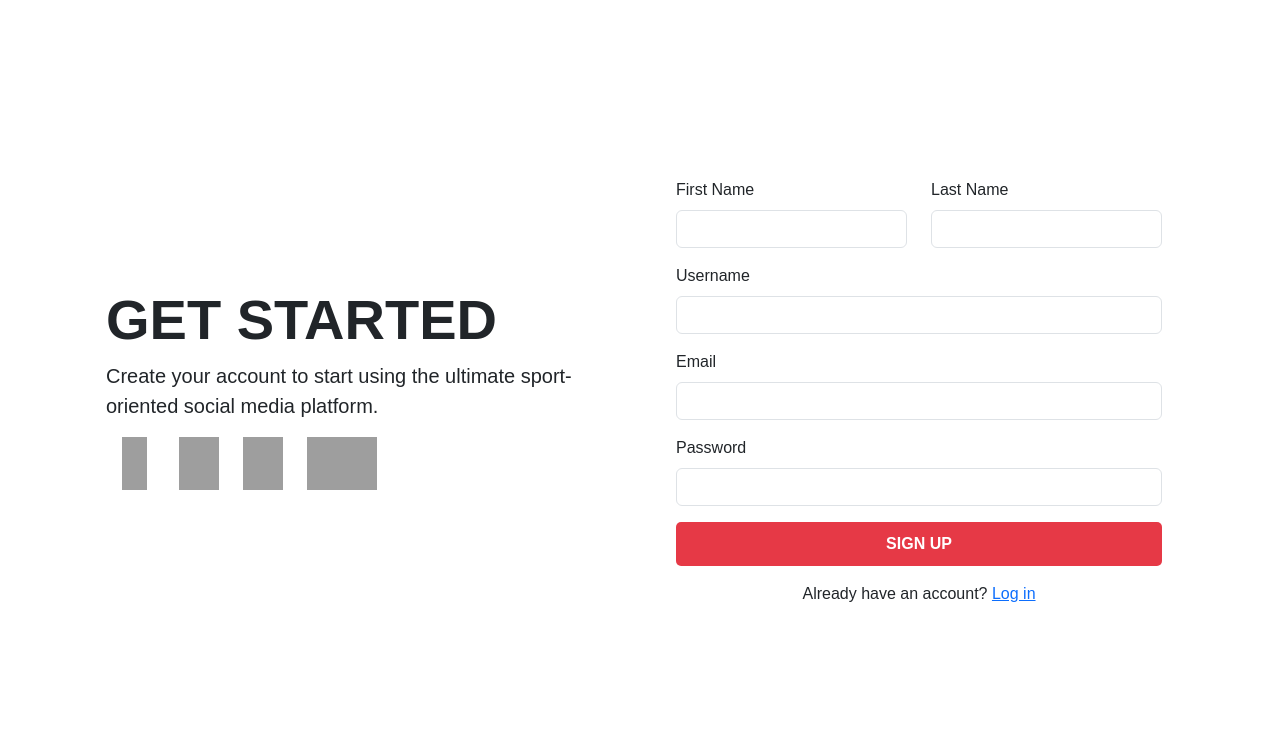
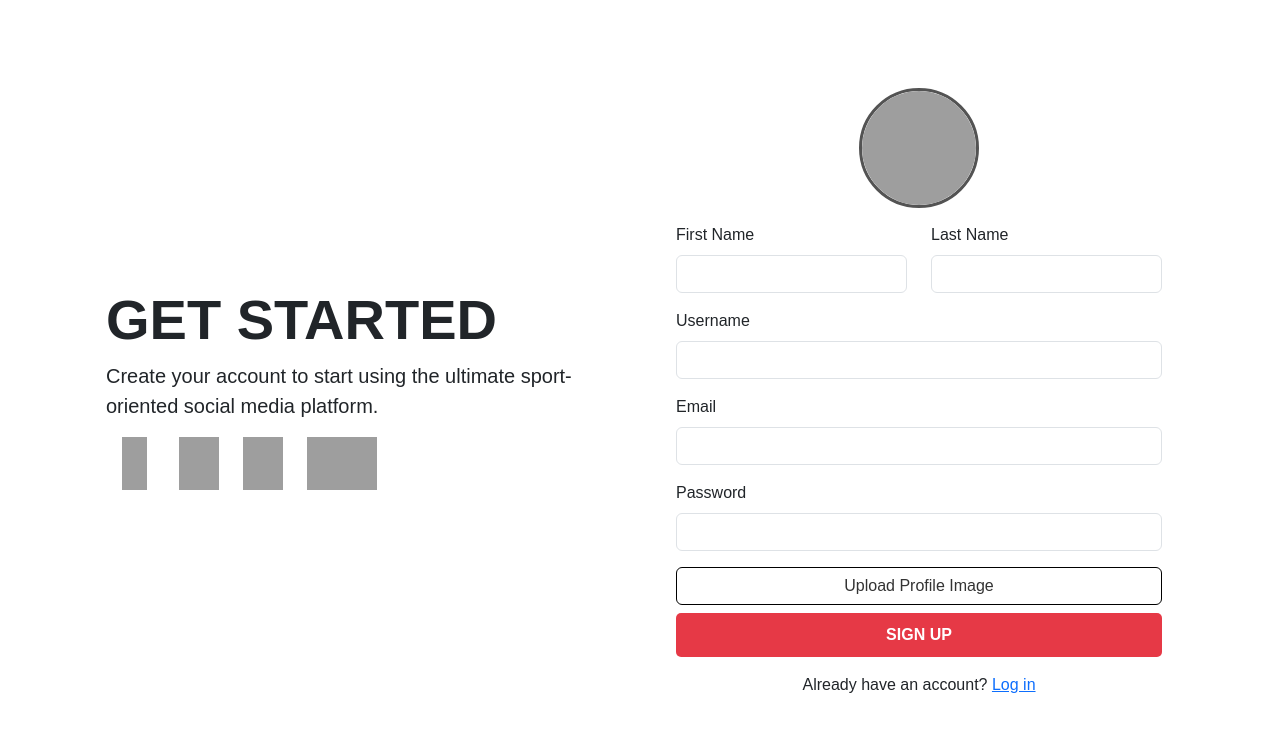
Before and after one commit to kylekmcleod/Sports-Social-Network, a PHP site: page /public/register.html in a window 1280 px wide. Shown: the top 732 px of the page. Run offline with PHP 8.4, Linux system fonts and the light colour scheme; grey boxes are pictures that could not be loaded.

Commit message:
Add PFP on register

```diff
--- a/assets/css/authentication/auth.css
+++ b/assets/css/authentication/auth.css
@@ -1,4 +1,3 @@
-/* auth.css */
 .register-btn {
     background-color: var(--primary-red);
     color: white;
@@ -24,3 +23,66 @@
     outline: none;
     box-shadow: 0 0 0 2px rgba(230, 57, 53, 0.6);
 }
+
+.profile-upload-container {
+    display: flex;
+    justify-content: center;
+    align-items: center;
+    flex-direction: column;
+    margin-bottom: 15px;
+}
+
+.profile-upload-box {
+    position: relative;
+    width: 120px;
+    height: 120px;
+    border-radius: 50%;
+    overflow: hidden;
+    cursor: pointer;
+    border: 3px solid #535353;
+    display: flex;
+    justify-content: center;
+    align-items: center;
+    background-color: #f0f0f0;
+}
+
+.profile-upload-box img {
+    width: 100%;
+    height: 100%;
+    object-fit: cover;
+    border-radius: 50%;
+}
+
+.upload-overlay {
+    position: absolute;
+    top: 0;
+    left: 0;
+    width: 100%;
+    height: 100%;
+    background: rgba(0, 0, 0, 0.4);
+    display: flex;
+    justify-content: center;
+    align-items: center;
+    color: white;
+    font-size: 24px;
+    opacity: 0;
+    transition: opacity 0.3s ease-in-out;
+}
+
+.profile-upload-box:hover .upload-overlay {
+    opacity: 1;
+}
+
+#profile-upload {
+    display: none;
+}
+
+.btn-outline-grey {
+    color: #333333;
+    border-color: #000000;
+}
+
+.btn-outline-grey:hover {
+    background-color: #252525;
+    color: rgb(255, 255, 255);
+}
--- /dev/null
+++ b/assets/js/authProfileUpdate.js
@@ -0,0 +1,20 @@
+document.getElementById("uploadProfileBtn").addEventListener("click", () =>
+    document.getElementById("profile-upload").click()
+);
+
+document.getElementById("profile-upload").addEventListener("change", (event) => {
+    const file = event.target.files[0];
+    if (!file) return;
+
+    if (!["image/jpeg", "image/png", "image/gif", "image/webp"].includes(file.type)) {
+        return alert("Please upload a valid image file (JPEG, PNG, GIF, WebP).");
+    }
+
+    if (file.size > 5 * 1024 * 1024) {
+        return alert("File size exceeds 5MB limit. Please choose a smaller file.");
+    }
+
+    const reader = new FileReader();
+    reader.onload = () => document.getElementById("profile-preview").src = reader.result;
+    reader.readAsDataURL(file);
+});
--- a/public/register.html
+++ b/public/register.html
@@ -33,6 +33,15 @@
                 <div class="card-body py-5 px-4">
                     <form id="registerForm" novalidate>
                         <div class="mb-3 row">
+                            <div class="profile-upload-container">
+                                <label for="profile-upload" class="profile-upload-box">
+                                    <img id="profile-preview" src="https://t3.ftcdn.net/jpg/09/64/89/18/360_F_964891898_SuTIP6H2AVZkBuUG2cIpP9nvdixORKpM.jpg" alt="Profile Image">
+                                    <div class="upload-overlay">
+                                    </div>
+                                </label>
+                                <input type="file" id="profile-upload" accept="image/*">
+                            </div>
+
                             <div class="col-6">
                                 <label for="firstName" class="form-label">First Name</label>
                                 <input type="text" class="form-control" id="firstName" required>
@@ -59,6 +68,7 @@
                             <input type="password" class="form-control" id="password" required>
                             <div id="passwordError" class="text-danger" style="display:none;">Password is required.</div>
                         </div>
+                        <button type="button" class="btn btn-outline-grey w-100 mb-2" id="uploadProfileBtn">Upload Profile Image</button>
                         <button type="submit" class="btn w-100 register-btn">SIGN UP</button>
                     </form>
                     <p class="text-center mt-3">Already have an account? <a href="login.html">Log in</a></p>
@@ -69,5 +79,6 @@
 
     <script src="https://cdn.jsdelivr.net/npm/bootstrap@5.3.0/dist/js/bootstrap.bundle.min.js"></script>
     <script src="../assets/js/registerValidation.js"></script>
+    <script src="../assets/js/authProfileUpdate.js"></script>
 </body>
 </html>
```
